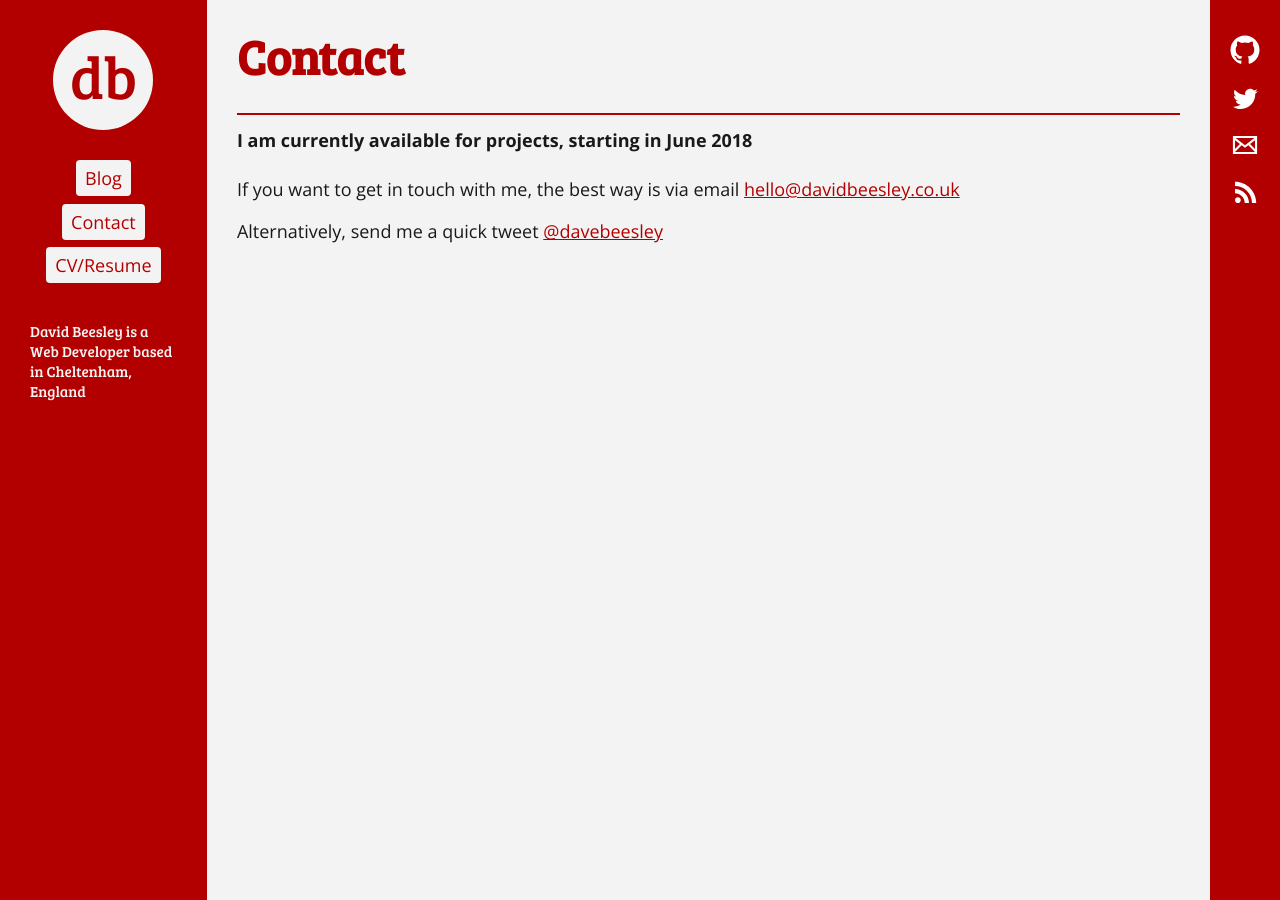
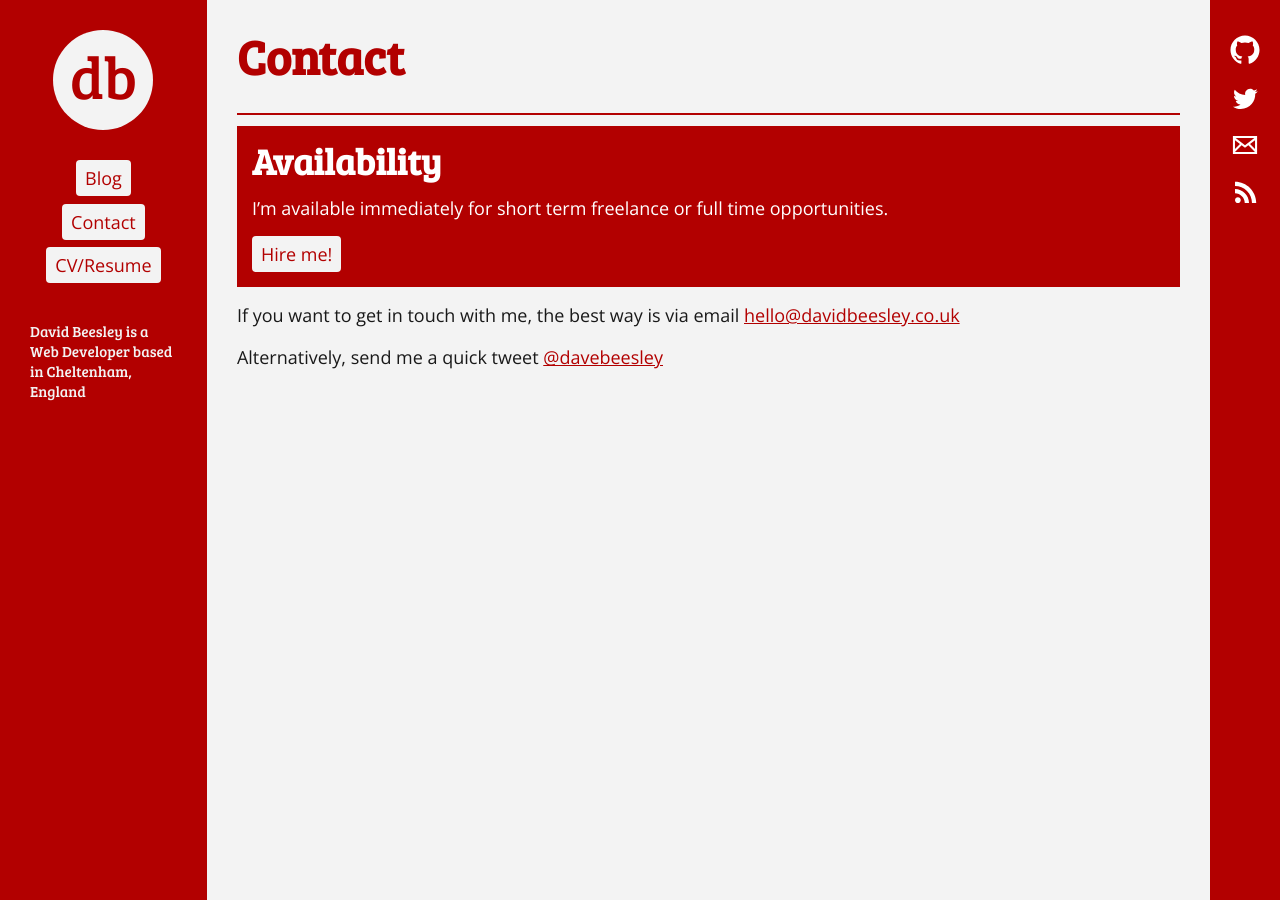
Before and after one commit to davebeesley/personal-site, a Jekyll site: the page built from contact/index.html, in a window 1280 px wide. Built offline with Jekyll 4.4.1, drawn with Linux system fonts in a browser that asks for light colours; comment, search, counter and statistics services are not loaded.

Commit message:
Add availability to contact page

```diff
--- a/contact/index.html
+++ b/contact/index.html
@@ -5,6 +5,6 @@ permalink: /contact/
 weight: 3
 ---
 
-<p><strong>I am currently available for projects, starting in June 2018</strong></p>
+{% include availability.html %}
 <p>If you want to get in touch with me, the best way is via email <a href="mailto:hello@davidbeesley.co.uk">hello@davidbeesley.co.uk</a></p>
 <p>Alternatively, send me a quick tweet <a href="https://www.twitter.com/davebeesley">@davebeesley</a></p>
```
